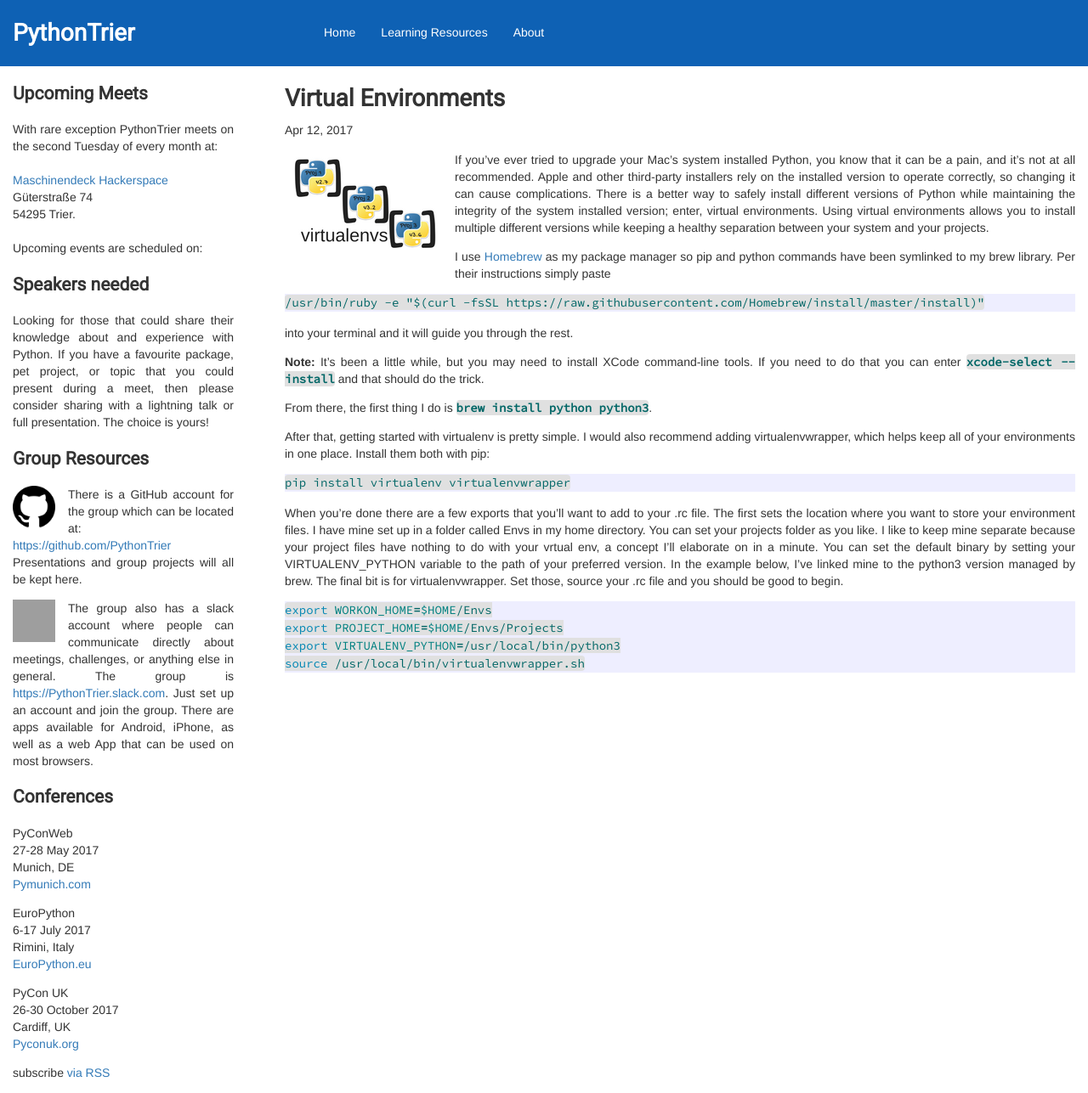
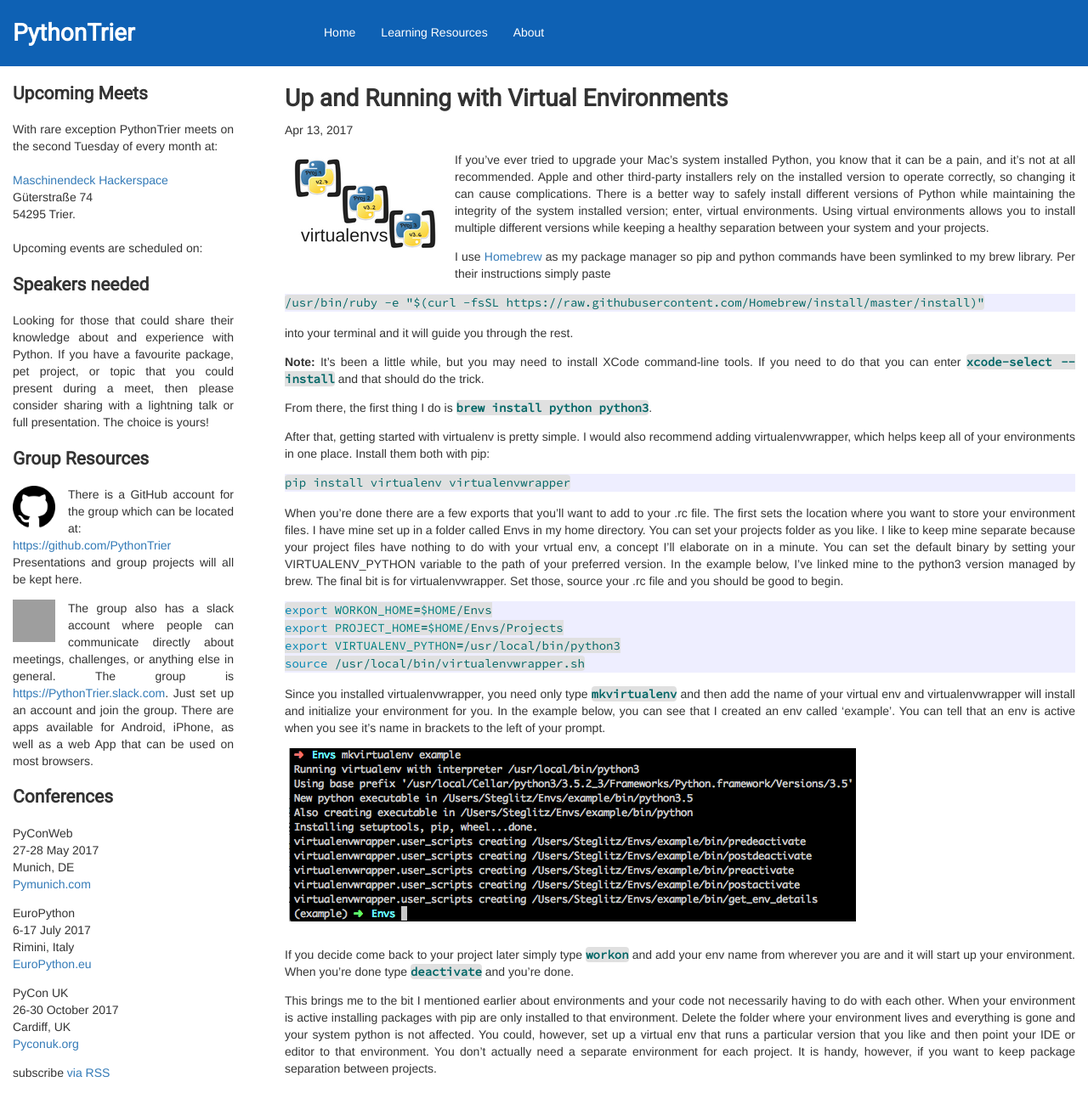
Before and after one commit to PythonTrier/pythontrier.github.io, a Jekyll site: the page built from _posts/2017-04-13-Virtual-Environments.md, in a window 1280 px wide. Shown: the whole page at 85% size. Built offline with Jekyll 4.4.1, drawn with Linux system fonts in a browser that asks for light colours; grey boxes are pictures that could not be loaded.

Commit message:
Adds post picture and expands post.

````diff
--- a/_posts/2017-04-12-Virtual-Environments.md
+++ b/_posts/2017-04-13-Virtual-Environments.md
@@ -1,6 +1,6 @@
 ---
-title:  "Virtual Environments"
-date:   2017-04-12 12:00:00 +0200
+title:  "Up and Running with Virtual Environments"
+date:   2017-04-13 12:00:00 +0200
 layout: post
 ---
 
@@ -29,6 +29,7 @@
 ```python
 pip install virtualenv virtualenvwrapper
 ```
+<!--break-->
 When you're done there are a few exports that you'll want to add to your .rc file. The first sets the location where you
 want to store your environment files. I have mine set up in a folder called Envs in my home directory. You can set your
 projects folder as you like. I like to keep mine separate because your project files have nothing to do with your vrtual
@@ -42,3 +43,20 @@
 export VIRTUALENV_PYTHON=/usr/local/bin/python3
 source /usr/local/bin/virtualenvwrapper.sh
 ```
+
+Since you installed virtualenvwrapper, you need only type ```mkvirtualenv``` and then add the name of your virtual env
+and virtualenvwrapper will install and initialize your environment for you. In the example below, you can see that I
+created an env called 'example'.  You can tell that an env is active when you see it's name in brackets to the left of
+your prompt.
+
+<img src="/images/VirtualEnv1.png" alt="Creating a virtual environment" align="center">
+
+If you decide come back to your project later simply type ```workon``` and add your env name from wherever you are and
+it will start up your environment. When you're done type ```deactivate``` and you're done.
+
+This brings me to the bit I mentioned earlier about environments and your code not necessarily having to do with each
+other.  When your environment is active installing packages with pip are only installed to that environment. Delete the
+folder where your environment lives and everything is gone and your system python is not affected. You could, however,
+set up a virtual env that runs a particular version that you like and then point your IDE or editor to that environment.
+ You don't actually need a separate environment for each project. It is handy, however, if you want to keep package
+ separation between projects.
````
Also changed, not shown: images/VirtualEnv1.png (added).
